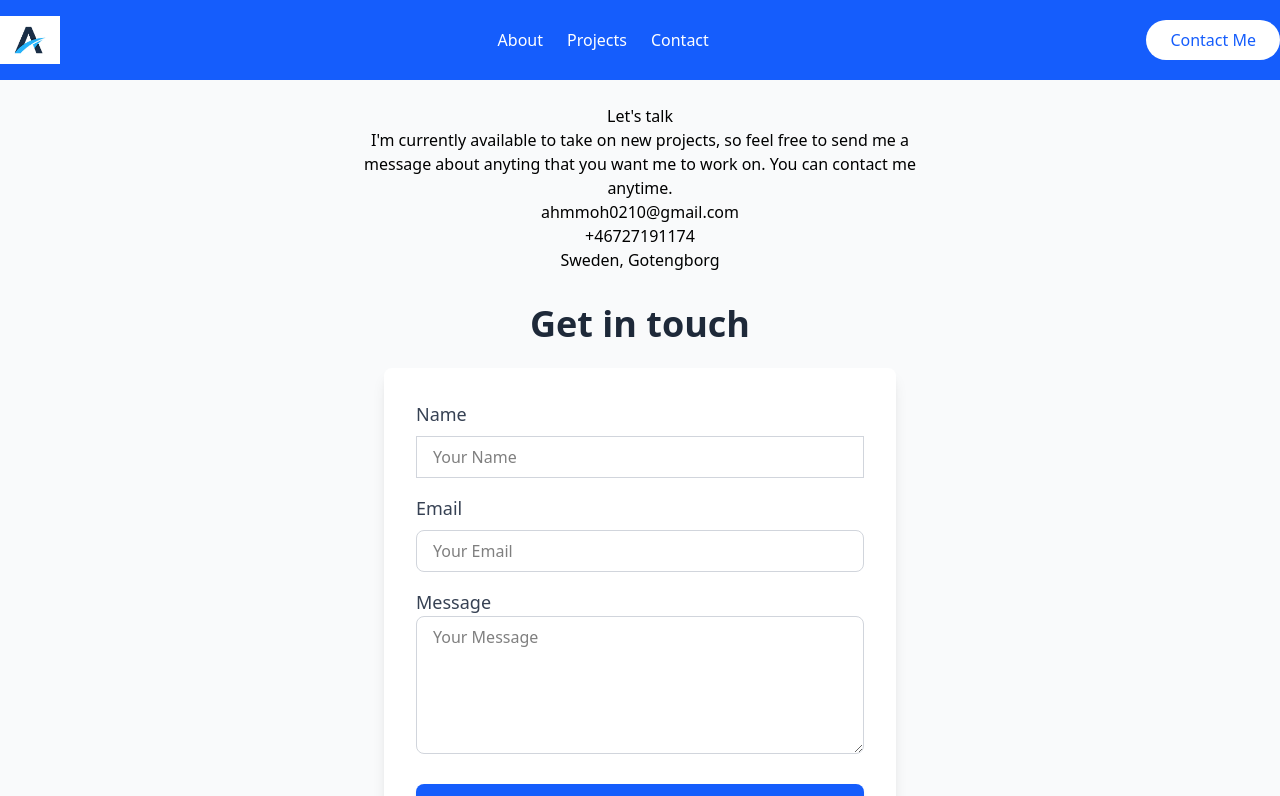
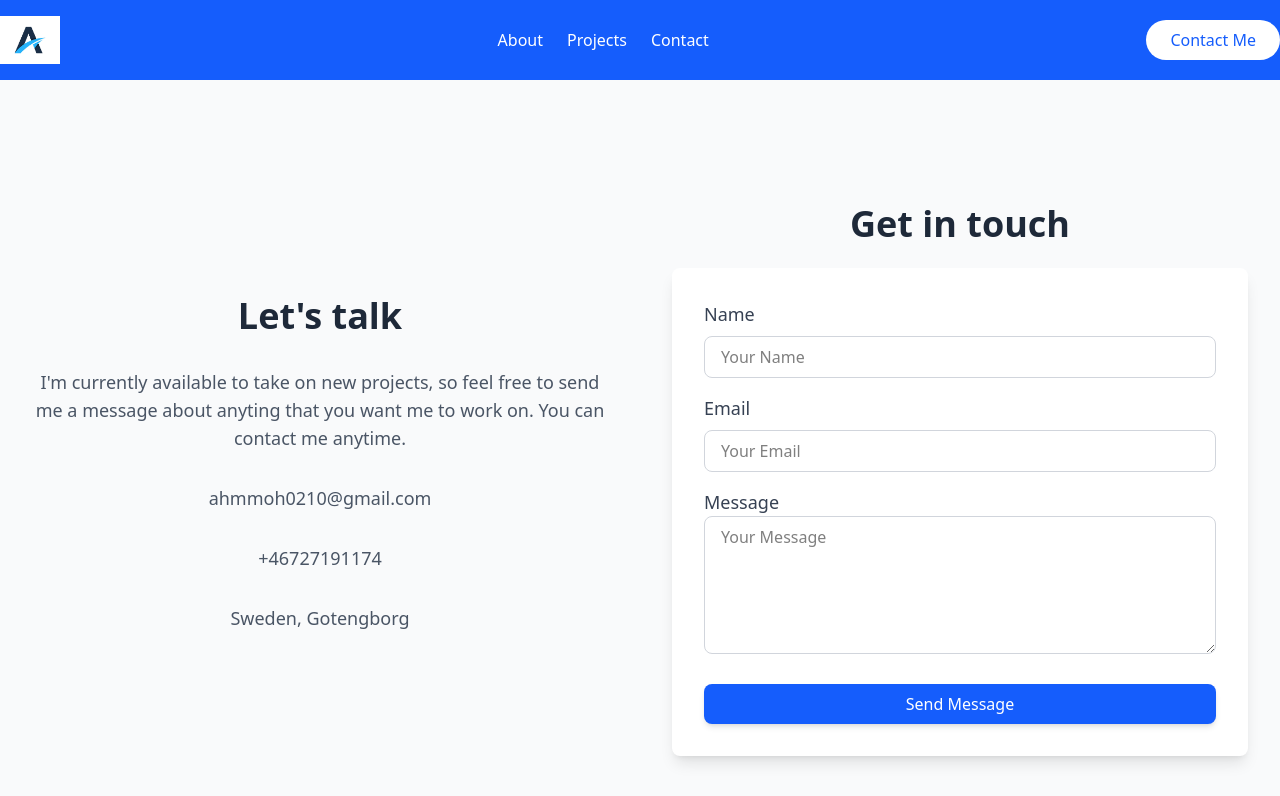
Before and after one commit to AM940210/My-Portfolio, a React (Vite) app: page /contact in a window 1280 px wide. Shown: the top 796 px of the page. Built offline with nearby package versions, Linux system fonts and the light colour scheme.

Commit message:
added some changes in the code

```diff
--- a/package.json
+++ b/package.json
@@ -10,6 +10,7 @@
     "preview": "vite preview"
   },
   "dependencies": {
+    "@heroicons/react": "^2.2.0",
     "@tailwindcss/vite": "^4.0.9",
     "react": "^19.0.0",
     "react-anchor-link-smooth-scroll": "^1.0.12",
--- a/src/pages/Contact.tsx
+++ b/src/pages/Contact.tsx
@@ -2,18 +2,20 @@ import React from "react";
 
 const Contact: React.FC = () => {
   return (
-    <div className="flex flex-col justify-center items-center h-screen text-center bg-gray-50 p-8">
-      <div className="w-full md:w-1/2 mb-8 md:am-0">
-        <h1>Let's talk</h1>
-        <p>I'm currently available to take on new projects, so feel free to send me a message about anyting that you want me to work on. You can contact me anytime.</p>
-        <p><i></i> ahmmoh0210@gmail.com</p>
-        <p><i></i> +46727191174</p>
-        <p><i></i> Sweden, Gotengborg</p>
+    <div className="flex flex-col md:flex-row justify-center items-center h-screen text-center bg-gray-50 p-8">
+      <div className="w-full md:w-1/2 mb-8 md:am-0 mr-16">
+        <h1 className="text-4xl font-semibold text-gray-800 mb-8">Let's talk</h1>
+        <p className="text-lg text-gray-600 mb-8">I'm currently available to take on new projects, so feel free to send me a message about anyting that you want me to work on. You can contact me anytime.</p>
+        <p className="text-lg text-gray-600 mb-8">
+          ahmmoh0210@gmail.com</p>
+        <p className="text-lg text-gray-600 mb-8"><i></i> +46727191174</p>
+        <p className="text-lg text-gray-600"><i></i> Sweden, Gotengborg</p>
       </div>
-
+      <div className="w-full md:w-1/2">
         <h1 className="text-4xl font-semibold text-gray-800 mb-6">Get in touch</h1>
 
-      <form className="w-full max-w-lg bg-white p-8 rounded-lg shadow-lg">
+        <form className="w-full bg-white p-8 rounded-lg shadow-lg">
+          {/* Name Input */}
           <div className="mb-4">
             <label htmlFor="name" className="block text-left text-lg text-gray-700">
               Name
@@ -21,11 +23,12 @@ const Contact: React.FC = () => {
             <input
               type="text"
               id="name"
-            className="w-full px-4 py-2 mt-2 border border-gray-300 ruonded-lg focus:outline-none focus:ring-2 focus:ring-blue-600"
+              className="w-full px-4 py-2 mt-2 border border-gray-300 rounded-lg focus:outline-none focus:ring-2 focus:ring-blue-600"
               placeholder="Your Name"
               />
           </div>
 
+          {/* Email Input */}
           <div className="mb-4">
             <label htmlFor="email" className="block text-left text-lg text-gray-700">
               Email
@@ -38,6 +41,7 @@ const Contact: React.FC = () => {
               />
           </div>
 
+          {/* Message Textarea */}
           <div className="mb-6">
             <label htmlFor="message" className="block text-left text-lg text-gray-700">
               Message
@@ -50,6 +54,7 @@ const Contact: React.FC = () => {
             ></textarea>
           </div>
 
+          {/* Submit Button */}
           <button
             type="submit"
             className="w-full py-2 px-4 bg-blue-600 text-white rounded-lg shadow-md hover:bg-blue-700 transition duration-300">
@@ -57,6 +62,8 @@ const Contact: React.FC = () => {
           </button>
         </form>
       </div>
+
+    </div>
   );
 };
 
```
Also changed, not shown: 1 other file (tests, documents, lock files or other folders). Lines whose indentation alone changed are shown as unchanged.
